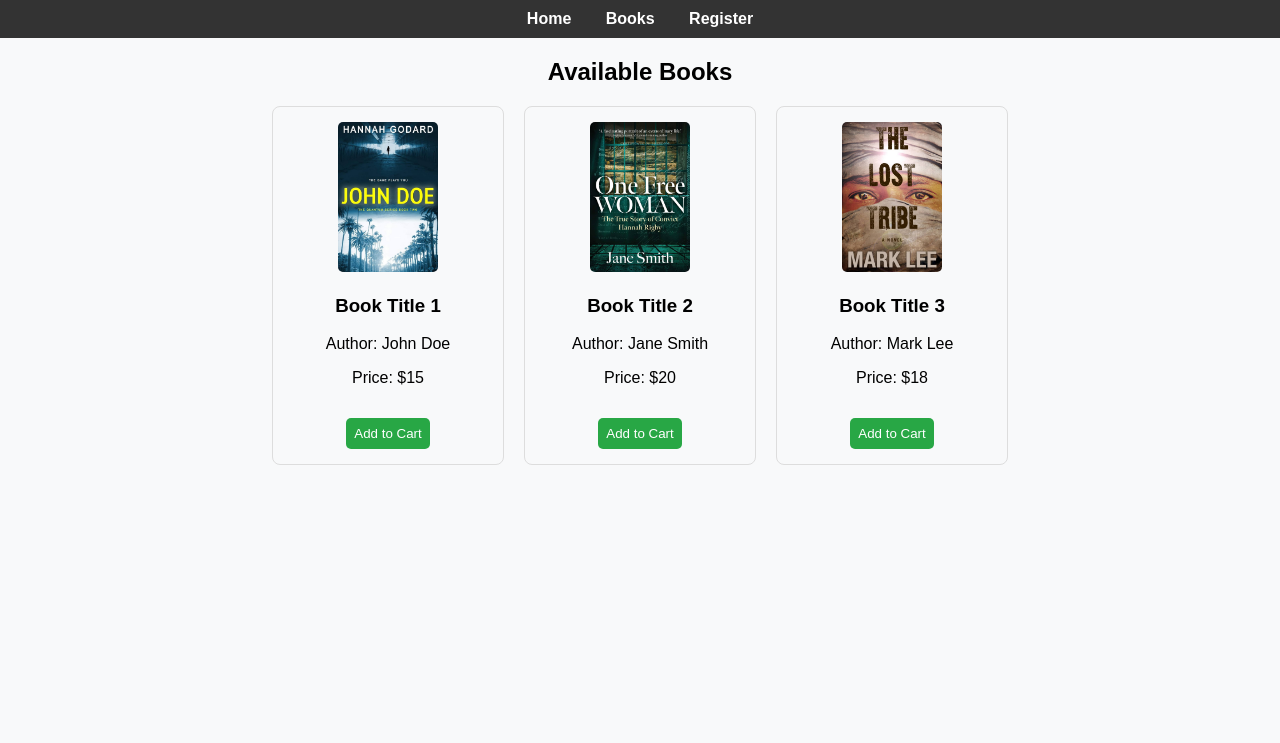
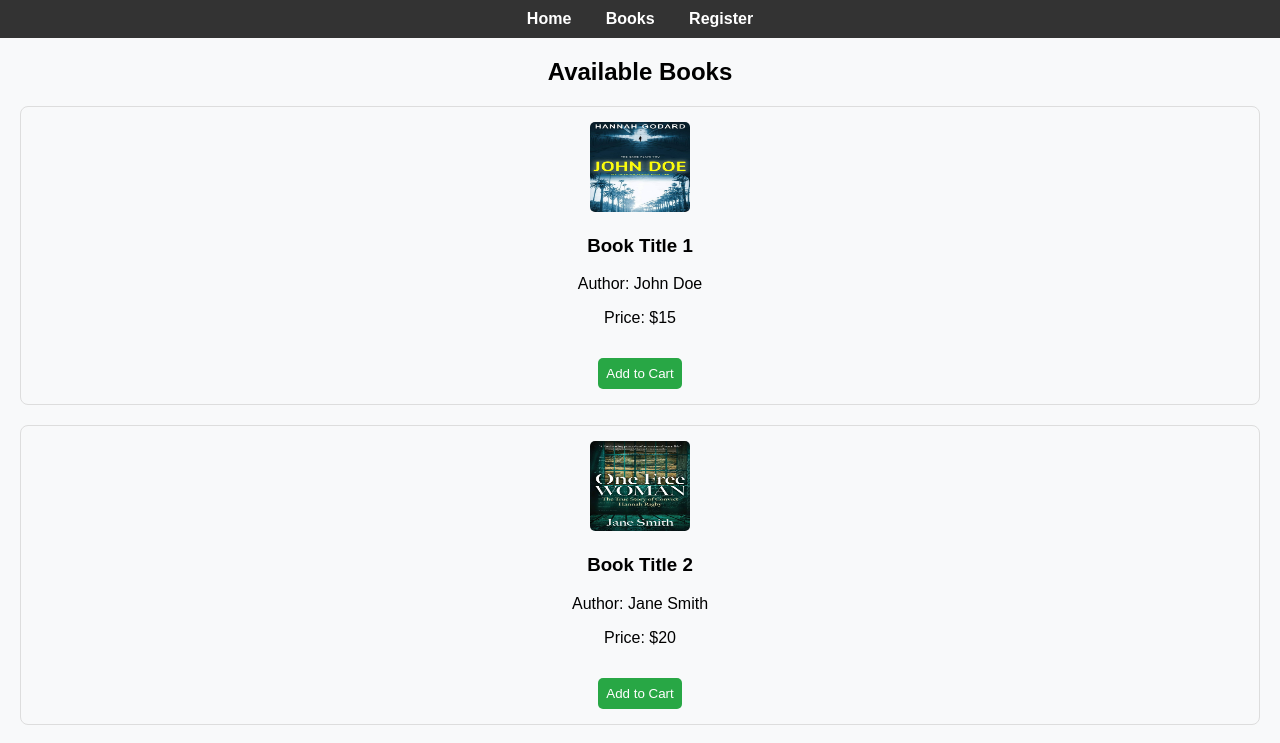
Before and after one commit to Mtonyole-4040/ONLINE-BOOKS, a plain HTML site: page books.html in a window 1280 px wide. Shown: the top 743 px of the page. Drawn offline with nearby package versions, Linux system fonts and the light colour scheme.

Commit message:
Update style.css

```diff
--- a/style.css
+++ b/style.css
@@ -64,14 +64,14 @@ h1 {
 .book-item {
     border: 1px solid #ddd;
     padding: 15px;
-    width: 200px;
+    width: 1500px;
     text-align: center;
     border-radius: 8px;
 }
 
 .book-item img {
     width: 100px;
-    height: 150px;
+    height: 90px;
     border-radius: 5px;
 }
 
```
